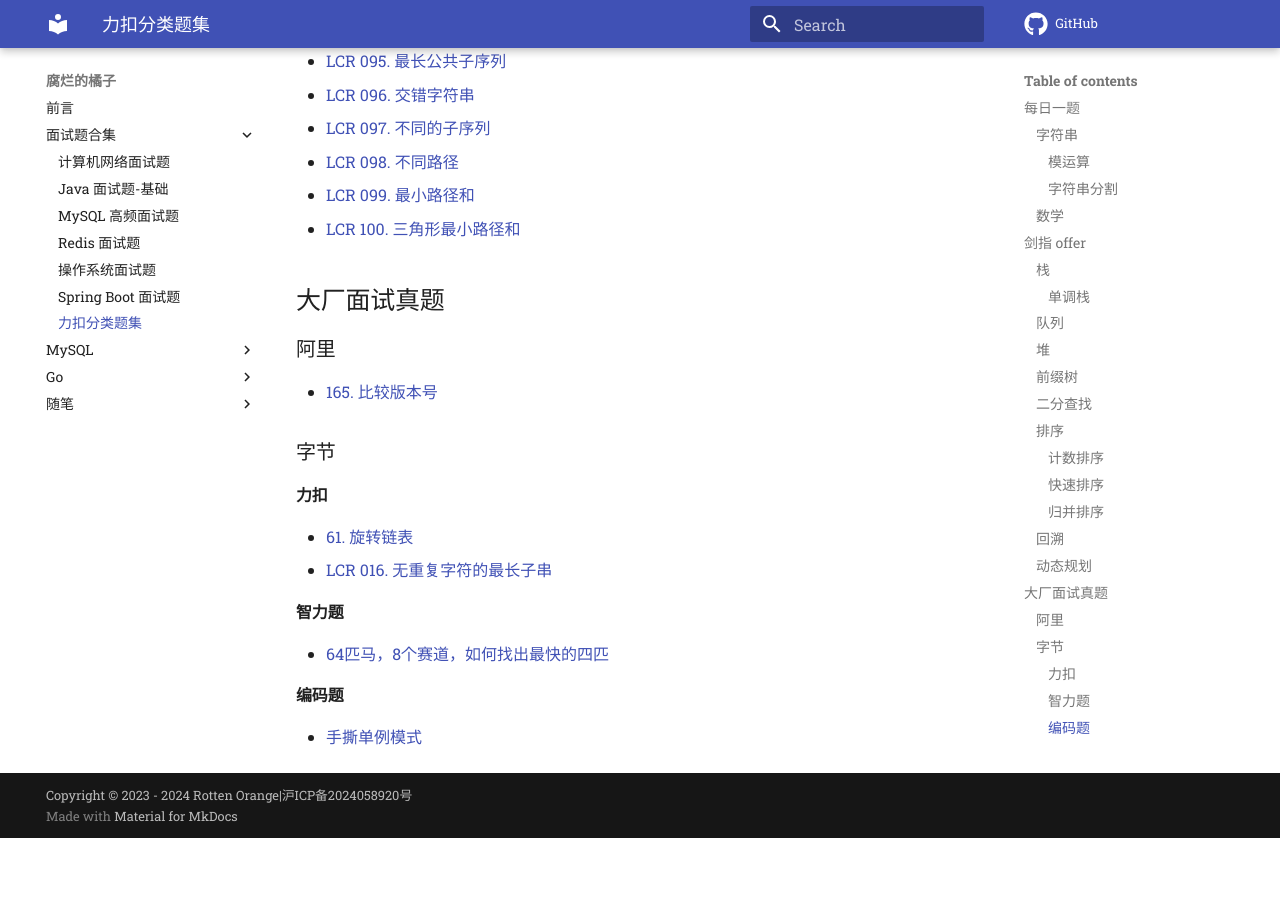
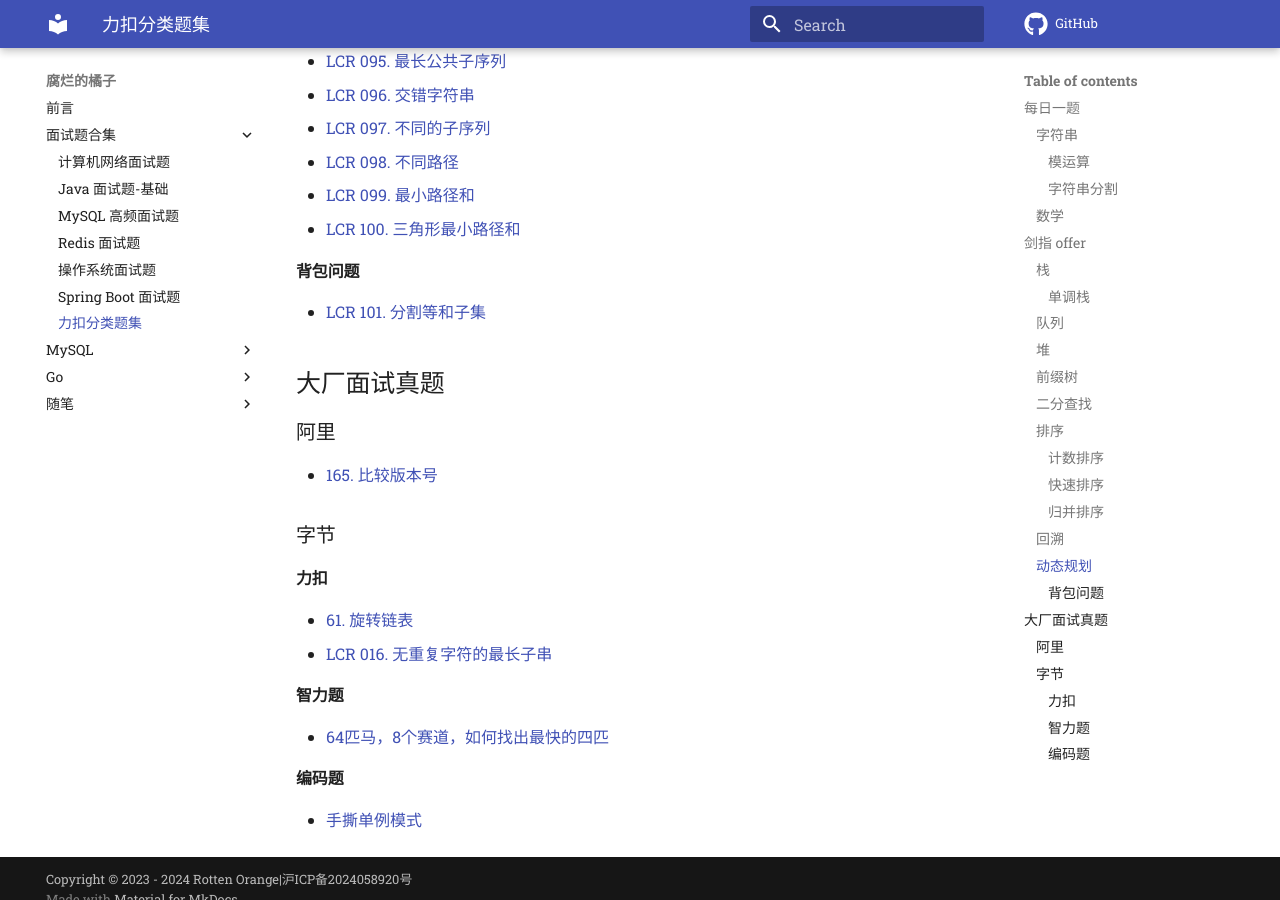
Before and after one commit to z1ming/cs-Hydra, an MkDocs documentation site: the page built from docs/文章/LeetCode.md, in a window 1280 px wide and 900 px high, scrolled down 2770 px. Built offline with MkDocs 1.6.1 and Material for MkDocs 9.7.7, drawn with Linux system fonts in a browser that asks for light colours; comment, search, counter and statistics services are not loaded; before the commit the page ends 3608 px from its top, so only the background shows below that.

Commit message:
Update LeetCode.md
Signed-off-by: Ziming Meng <zimingm94@gmail.com>

```diff
--- a/docs/文章/LeetCode.md
+++ b/docs/文章/LeetCode.md
@@ -102,6 +102,10 @@
 - [LCR 099. 最小路径和](https://leetcode.cn/problems/0i0mDW/description/)
 - [LCR 100. 三角形最小路径和](https://leetcode.cn/problems/IlPe0q/description/)
 
+#### 背包问题
+
+- [LCR 101. 分割等和子集](https://leetcode.cn/problems/NUPfPr/description/)
+
 ## 大厂面试真题
 
 ### 阿里
```
